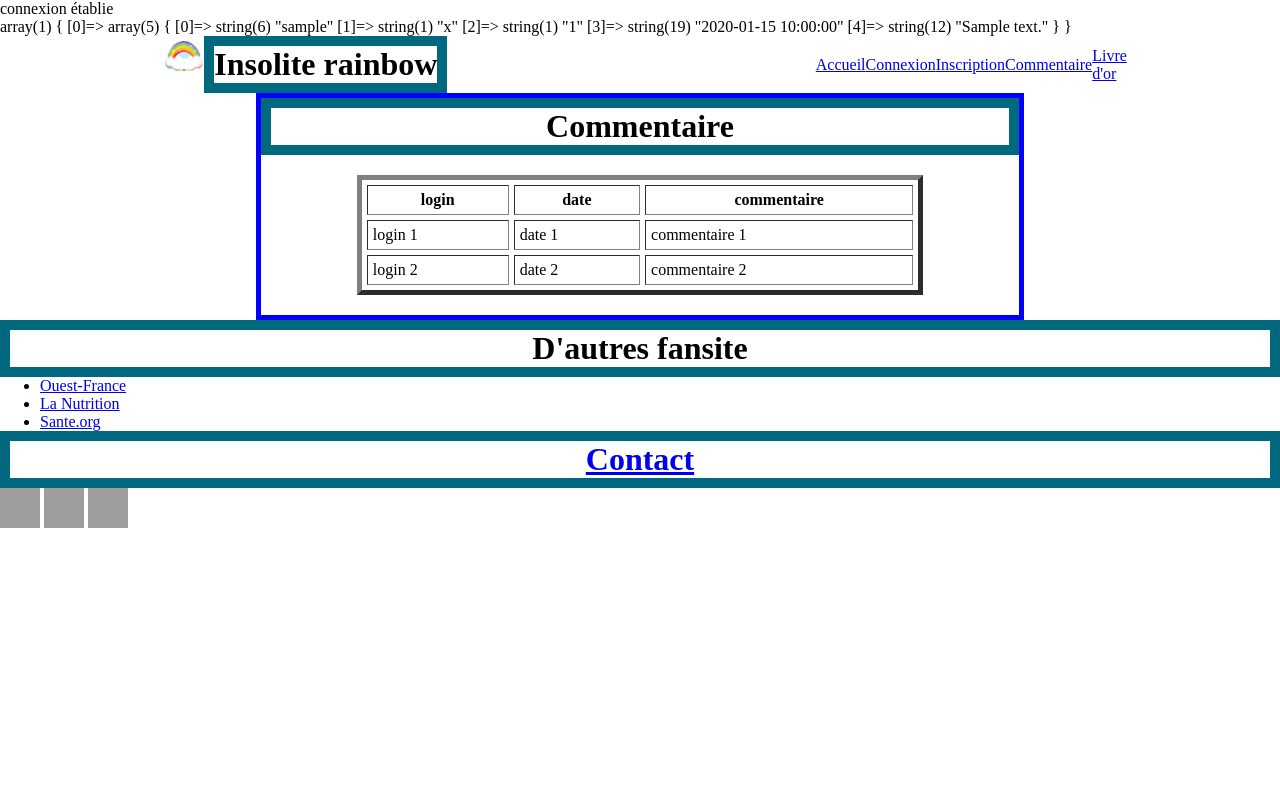
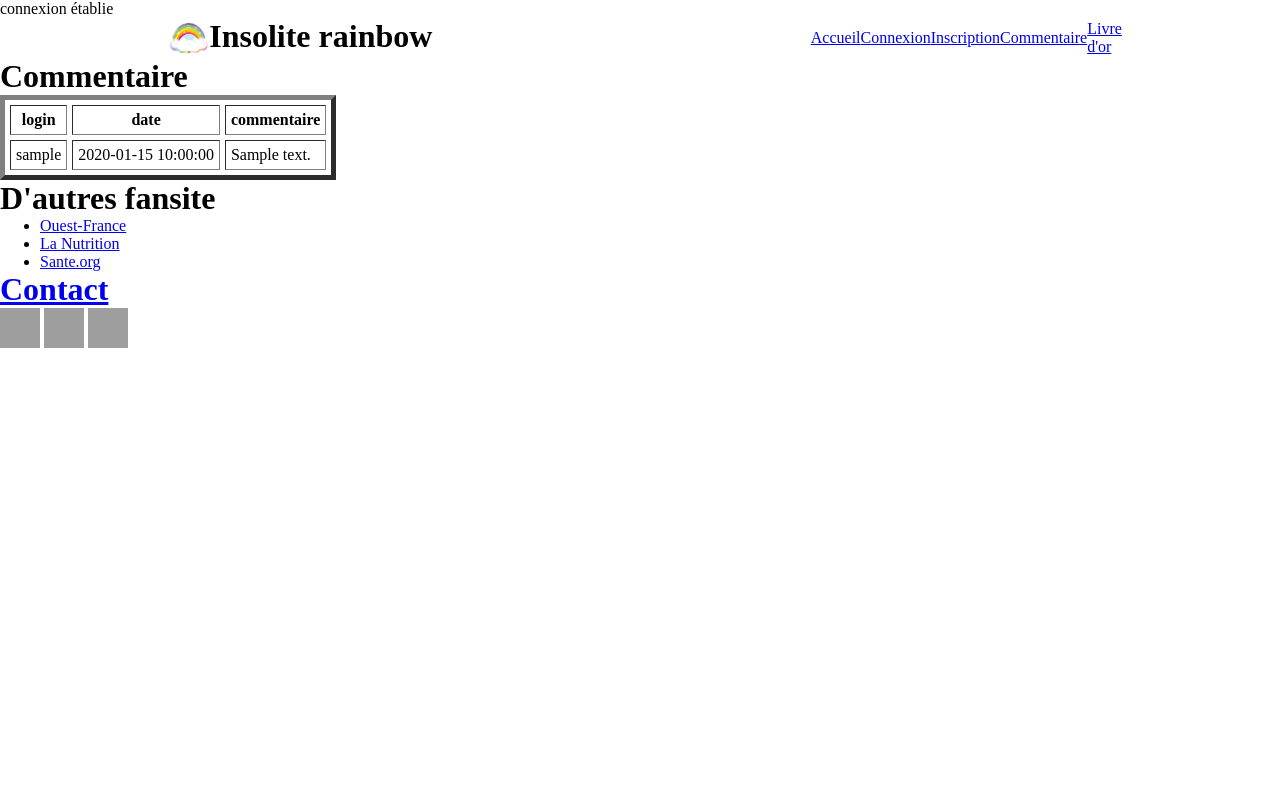
Before and after one commit to joris-landaret/livre-or, a PHP site: page /livre-or.php in a window 1280 px wide. Run offline with PHP 8.4, Linux system fonts and the light colour scheme; tables that the repository leaves empty or names only in its code hold one stand-in row (values such as "Sample post"); grey boxes are pictures that could not be loaded.

Commit message:
livre-or.php : ajouts des conditions pour afficher les commentaires

```diff
--- a/livre-or.php
+++ b/livre-or.php
@@ -3,38 +3,16 @@ session_start();
 // connection à la base de donné
 include('connect.php');
 
-$request = $mysqli -> query("SELECT * FROM utilisateurs");
+$request = $mysqli -> query("SELECT login,date, commentaire
+                            FROM utilisateurs
+                            INNER JOIN commentaires
+                            on utilisateurs.id = commentaires.id_utilisateur
+                            ORDER BY date DESC");
 
-$request_fetch_all = $request -> fetch_all();
+//$request_fetch_all = $request -> fetch_array();
 
-var_dump($request_fetch_all);
-//echo "ok";
-//$_SESSION['login'] = $user[1];
-if(isset($_POST['envoi'])){
-
-    //si les champs sont remplis
-    if($_POST['commment']){
-
-        $comment = $_POST['commment'];
-
-        $mysqli = new mysqli("localhost","root","","livreor",3307);
-
-        $request = $mysqli -> query("SELECT * FROM commentaires");
-
-        $request_fetch_all = $request -> fetch_all();
-
-        var_dump($request_fetch_all);
-
-        $sql = "INSERT INTO `commentaires` (`commentaire`,`id_utilisateur`,`date`)
-        VALUE ('$comment',".$_SESSION['id'].", NOW() )";
-        $request2 = $mysqli -> query($sql);
-        //echo "ok";
-        //header("location:connexion.php");
-
-    }
-    else{echo "veuillez remplir tous les champs";}
-}
-
+//var_dump($request_fetch_all);
+//echo ".$request_fetch_all[0]."
 ?>
 
 <!DOCTYPE html>
@@ -46,7 +24,7 @@ if(isset($_POST['envoi'])){
     <meta name="viewport" content="width=device-width, initial-scale=1.0">
     <title>livre d'or</title>
     <link rel="stylesheet" href="css/header.css">
-    <link rel="stylesheet" href="css/commentaire.css">
+    <link rel="stylesheet" href="css/livre-or.css">
 </head>
 
 <body>
@@ -64,16 +42,20 @@ if(isset($_POST['envoi'])){
                         <th>date</th>
                         <th>commentaire</th>
                     </tr>
-                    <tr>
-                        <td>login 1</td>
-                        <td>date 1</td>
-                        <td>commentaire 1</td>
-                    </tr>
-                    <tr>
-                        <td>login 2</td>
-                        <td>date 2</td>
-                        <td>commentaire 2</td>
-                    </tr>
+                    <?php
+
+                    while($request_fetch_all = $request -> fetch_array()){
+
+                        echo "<tr>
+                                <td>".$request_fetch_all['login']."</td>
+                                <td>".$request_fetch_all['date']."</td>
+                                <td>".$request_fetch_all['commentaire']."</td>
+                              </tr>";
+                    }
+
+                    ?>
+
+
                 </table>
             </form>
         </div>
```
